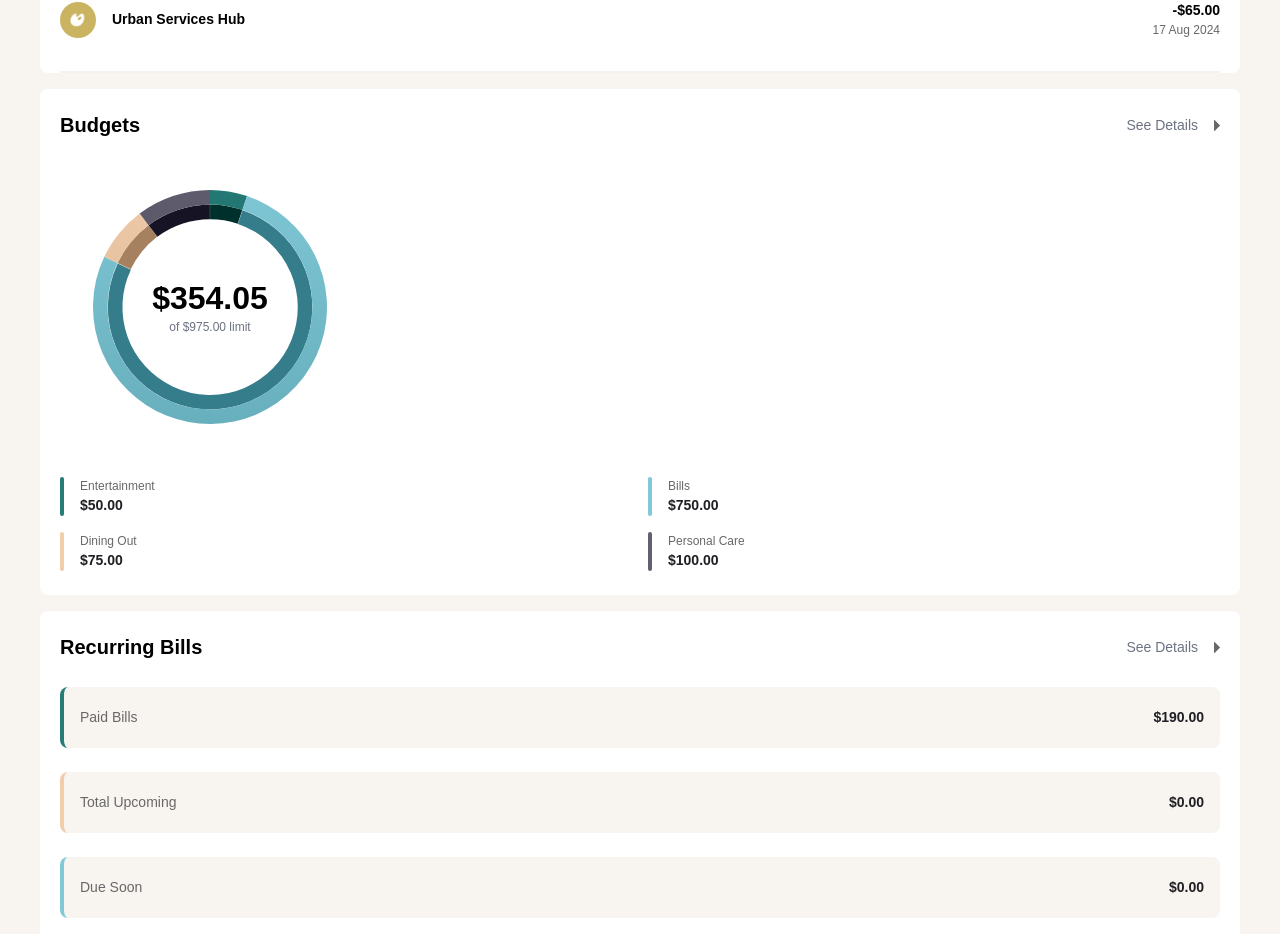
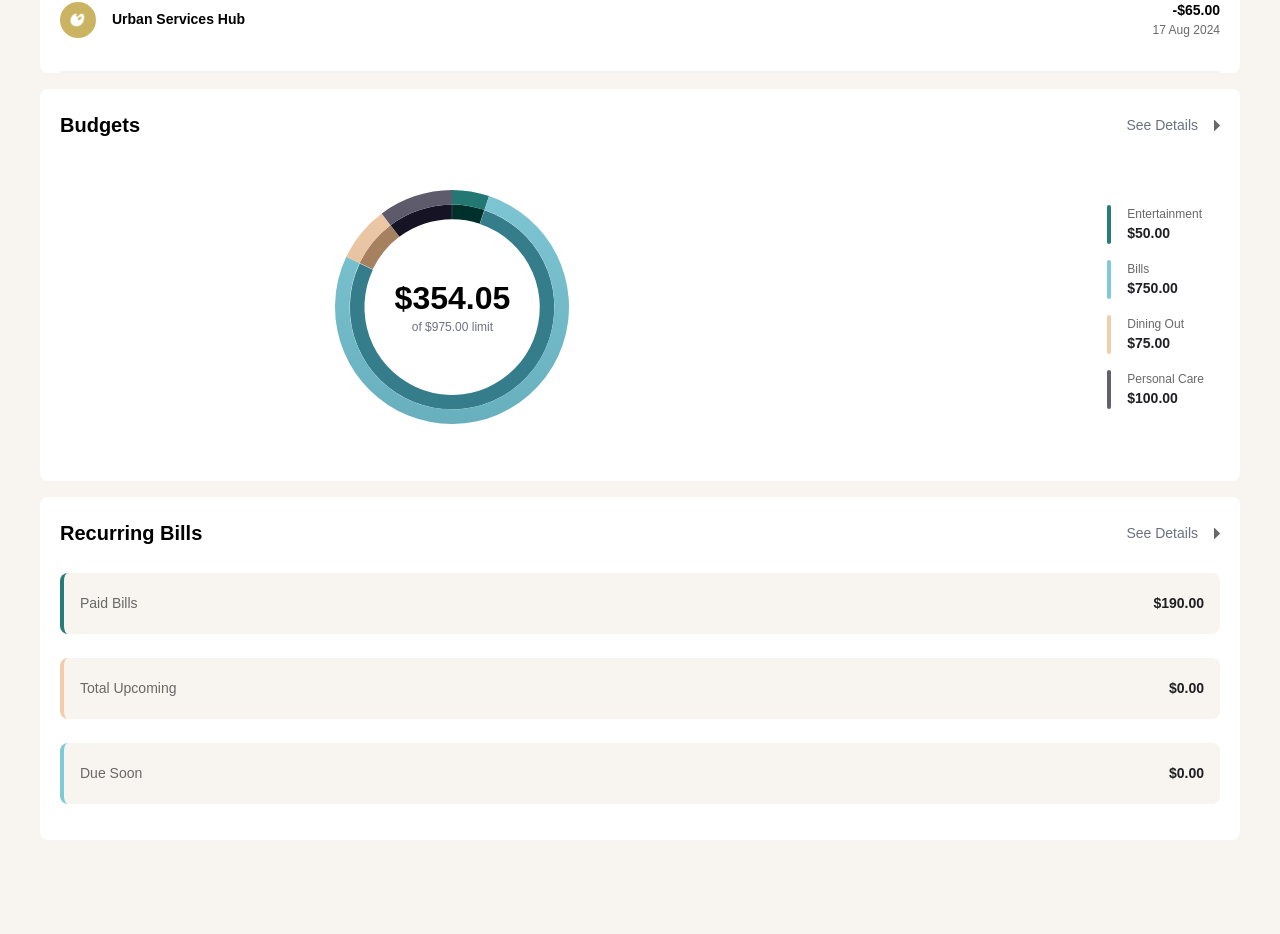
Before and after one commit to djneill/money-guardian, a Next.js app: page / in a window 1280 px wide. Shown: the part 1074-2008 px from the top of the page. Built offline with nearby package versions, Linux system fonts and the light colour scheme.

Commit message:
fix OverviewBudgets for tablet layout.

```diff
--- a/src/app/components/OverviewBudgets.tsx
+++ b/src/app/components/OverviewBudgets.tsx
@@ -48,10 +48,11 @@ export default function OverviewBudgets() {
                 </Link>
             </div>
 
-            <div className="flex mt-5">
+            <div className="flex flex-col sm:flex-row sm:w-full sm:h-full sm:justify-center sm:gap-5 sm:items-center">
+                <div className="flex mt-5 sm:justify-center sm:items-center sm:mx-auto">
                     <PieChart data={chartData} limit={totalBudget} totalSpent={augustTransactionTotal} />
                 </div>
-            <div className="grid grid-cols-2 mt-5 gap-4">
+                <div className="grid grid-cols-2 mt-5 gap-4 sm:grid-cols-1 sm:ml-auto">
                     {firstFourBudgets.map((budget, index) => (
                         <div key={budget.category} className='flex'>
                             <div className={`px-25 h-full rounded ${colors[index]}`}></div>
@@ -62,6 +63,7 @@ export default function OverviewBudgets() {
                         </div>
                     ))}
                 </div>
+            </div>
 
         </div>
     )
```
Lines whose indentation alone changed are shown as unchanged.
